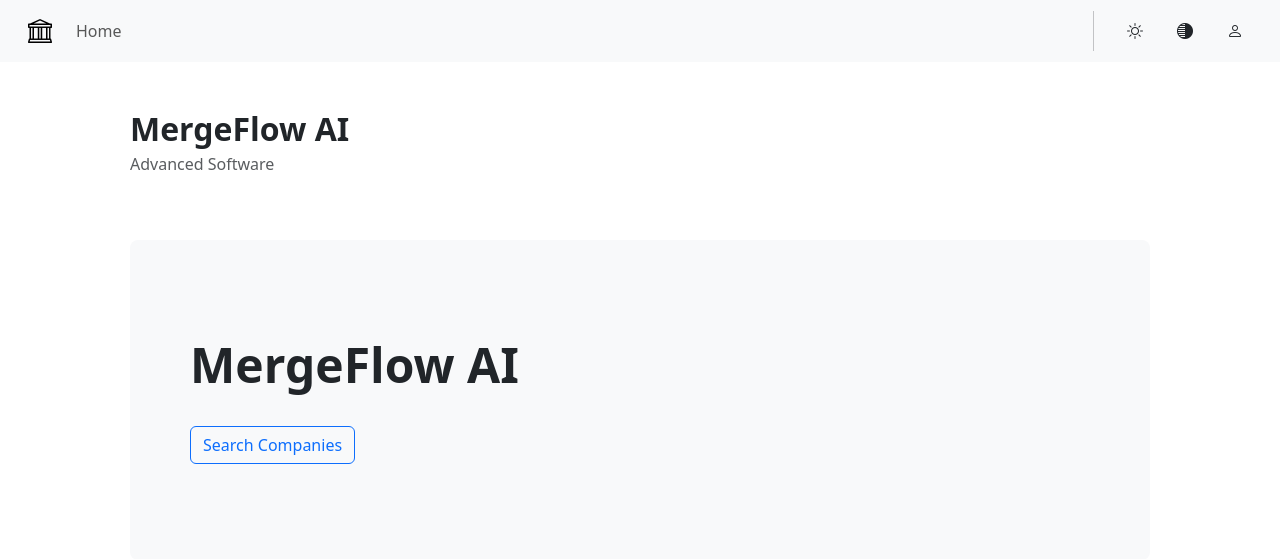
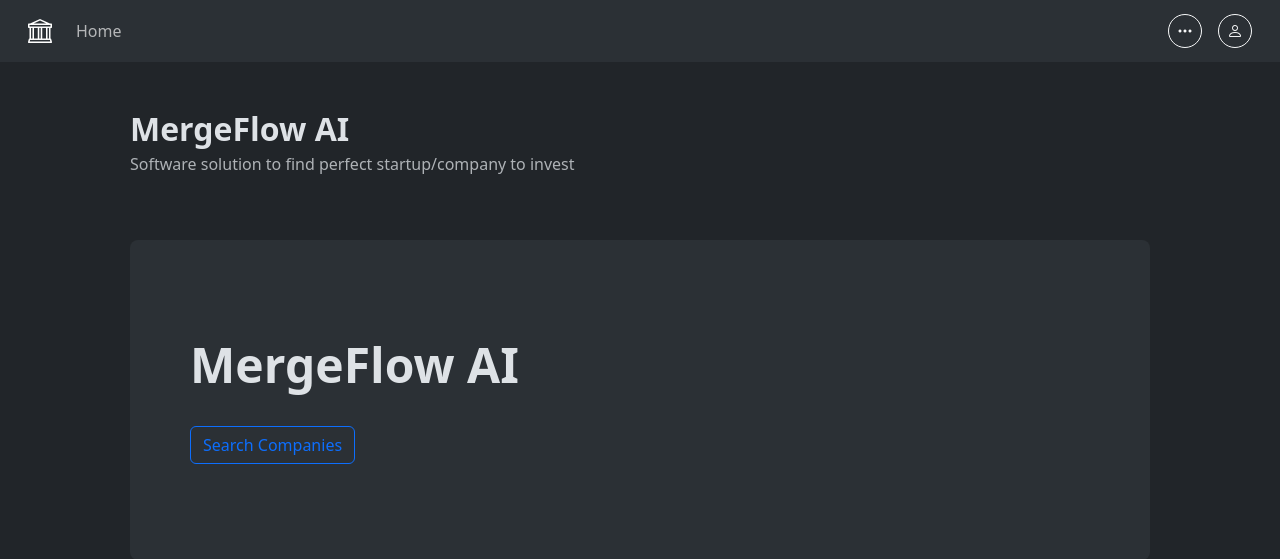
Before and after one commit to kssndrsd/FinTech-embedding-app, a Flask app: page /home in a window 1280 px wide. Shown: the top 559 px of the page. Run offline with Flask 3, Linux system fonts and the light colour scheme; some libraries are stand-ins or nearby versions.

Commit message:
recent changes

```diff
--- a/app.py
+++ b/app.py
@@ -97,7 +97,3 @@
 @app.route("/home")
 def home():
     return render_template("home.html")
-
-@app.route("/alike")
-def alike():
-    return render_template("alike.html")
--- a/static/main.css
+++ b/static/main.css
@@ -1,4 +1,3 @@
 body {
-      font-family: 'Plus Jakarta Sans', sans-serif;
       min-height: 100%;
 }
--- a/templates/base.html
+++ b/templates/base.html
@@ -4,113 +4,27 @@
 <head>
     <meta charset="utf-8">
     <meta name="viewport" content="width=device-width, initial-scale=1">
-    <title>{{ title }}</title>
+    <title>Hackathon App</title>
     <link rel="stylesheet" href="{{ url_for('static', filename='main.css') }}">
 
     <link rel="stylesheet" href="https://cdn.jsdelivr.net/npm/bootstrap@5.3.2/dist/css/bootstrap.min.css" />
     <link rel="stylesheet" href="https://cdn.jsdelivr.net/npm/bootstrap-icons@1.11.1/font/bootstrap-icons.css" />
-
-    <link rel="preconnect" href="https://fonts.googleapis.com" />
-    <link rel="preconnect" href="https://fonts.gstatic.com" crossorigin />
-    <link rel="stylesheet" href="https://fonts.googleapis.com/css2?family=Plus+Jakarta+Sans:wght@200;300;400;500;600;700;800&display=swap" />
 </head>
 
 <body>
+
     <div class="sticky-top">
         {% include 'navbar.html' %}
     </div>
-    <!-- Main content -->
+
     <main class="container">
         <div class="m-4 p-4">{% block content %} {% endblock %}</div>
     </main>
-
-    <div class="toast-container p-3" style="position: fixed; bottom: 0; right: 0">
-        {% set timestamp = current_datetime.strftime('%H:%M') %} {% for message,
-        category in get_flashed_messages(with_categories=true) %}
-        <div class="toast" role="alert" aria-live="assertive" aria-atomic="true" id="toast-1">
-            <div
-                class="toast-header {% if category == 'success' %} bg-success {% elif category == 'error' %} bg-danger {% else %}{% endif %}">
-                <i class="bi bi-bar-chart me-2"></i>
-                <strong class="me-auto">{% if category == 'success' %} Success {% elif category == 'error'
-                    %} Error {% endif %}</strong>
-                <small class="text-body-secondary">message at: {{ timestamp }}</small>
-                <button type="button" class="btn-close" data-bs-dismiss="toast" aria-label="Close"></button>
-            </div>
-            <div class="toast-body">{{ message }}</div>
-        </div>
-        {% endfor %}
-    </div>
 
     <script src="https://stackpath.bootstrapcdn.com/bootstrap/4.5.2/js/bootstrap.min.js"></script>
     <script src="https://cdn.jsdelivr.net/npm/bootstrap@5.3.1/dist/js/bootstrap.bundle.min.js"></script>
     <script src="https://cdn.jsdelivr.net/npm/@popperjs/core@2.10.2/dist/umd/popper.min.js"></script>
 
-    <script>
-        // Select toasts by ID
-        var toastElList = [].slice.call(document.querySelectorAll(".toast"));
-        var toastList = toastElList.map(function (toastEl) {
-            var toastDelay = 3000; // Default delay
-
-            // Check the ID of the toast and set a custom delay for each ID
-            if (toastEl.id === "toast-1") {
-                toastDelay = 1000; // Set a different delay for toast-1 (3 seconds)
-            } else if (toastEl.id === "toast-2") {
-                toastDelay = 5000; // Set a different delay for toast-2 (5 seconds)
-            }
-
-            return new bootstrap.Toast(toastEl, {
-                autohide: true, // Enable autohide
-                delay: toastDelay, // Set the duration based on the condition
-            });
-        });
-        toastList.forEach((toast) => toast.show());
-    </script>
-
-    <script>
-        var tooltipTriggerList = [].slice.call(
-            document.querySelectorAll('[data-bs-toggle="tooltip"]')
-        );
-        var tooltipList = tooltipTriggerList.map(function (tooltipTriggerEl) {
-            return new bootstrap.Tooltip(tooltipTriggerEl);
-        });
-    </script>
-    <script>
-        document.getElementById('themeToggle').addEventListener('click', function () {
-            var htmlElement = document.documentElement;
-            var icon = document.getElementById('themeIcon');
-
-            if (htmlElement.getAttribute('data-bs-theme') === 'dark') {
-                // Switch to light theme
-                htmlElement.setAttribute('data-bs-theme', 'light');
-                icon.className = 'bi bi-sun';
-                localStorage.setItem('theme', 'light'); // Save theme choice
-            } else {
-                // Switch to dark theme
-                htmlElement.setAttribute('data-bs-theme', 'dark');
-                icon.className = 'bi bi-moon-fill';
-                localStorage.setItem('theme', 'dark'); // Save theme choice
-            }
-        });
-
-    </script>
-    <script>
-        window.onload = function () {
-            var htmlElement = document.documentElement;
-            var icon = document.getElementById('themeIcon');
-            var storedTheme = localStorage.getItem('theme');
-
-            // Check if a theme is stored and apply it
-            if (storedTheme) {
-                htmlElement.setAttribute('data-bs-theme', storedTheme);
-                icon.className = storedTheme === 'dark' ? 'bi bi-moon-fill' : 'bi bi-sun';
-            } else {
-                // Optional: Default setting if no theme is stored (you can remove this if it's not needed)
-                htmlElement.setAttribute('data-bs-theme', 'light');
-                icon.className = 'bi bi-sun';
-            }
-        };
-    </script>
-
 </body>
 
 </html>
--- a/templates/home.html
+++ b/templates/home.html
@@ -5,7 +5,7 @@
 <div class="d-flex align-items-end justify-content-between mb-4">
     <div>
       <h2 class="fw-semibold mb-1">MergeFlow AI</h2>
-      <p class="text-sm text-muted">Advanced Software</p>
+      <p class="text-sm text-muted">Software solution to find perfect startup/company to invest</p>
     </div>
   </div>
 
--- a/templates/navbar.html
+++ b/templates/navbar.html
@@ -1,6 +1,6 @@
 <nav class="navbar navbar-expand-lg  bg-body-tertiary">
   <div class="container-fluid">
-    <a class="navbar-brand ms-3" href="{{ url_for('index') }}">
+    <a class="navbar-brand ms-3" href="{{ url_for('home') }}">
         <i class="bi bi-bank" style="font-size: larger;"></i>
     </a>
     <button class="navbar-toggler" type="button" data-bs-toggle="collapse" data-bs-target="#navbarText"
@@ -17,50 +17,31 @@
         <!-- The end of first part of navbar -->
       </ul>
 
-      <div class="vr mx-2"></div>
-
-      <div class="btn-group pe-2 ps-3">
-        <button id="themeToggle" class="btn btn-subtle-primary rounded-5 p-2 lh-1">
-          <i id="themeIcon" class="bi bi-sun"></i>
-        </button>
-
-      </div>
-
       <div class="btn-group pe-2 ps-2 ">
-        <button type="button" class="btn btn-subtle-primary rounded-5 p-2 lh-1" data-bs-toggle="dropdown"
+        <button type="button" class="btn btn-outline-light rounded-5 p-2 lh-1" data-bs-toggle="dropdown"
           aria-expanded="false">
-          <i class="bi bi-highlights"></i>
+          <i class="bi bi-three-dots"></i>
         </button>
 
         <ul class="dropdown-menu dropdown-menu-lg-end">
-          <div class="dropdown-header">
-            <i class="bi bi-grip-horizontal"></i>
-          </div>
           <div class="m-2">
             <li>
-              <hr class="dropdown-divider">
-            </li>
-            <li>
               <a class="dropdown-item rounded-2{% if request.endpoint == 'index' %}active{% endif %}"
-                href="{{ url_for('companies_data') }}"><i class="bi bi-shadows me-2"></i>Companies</a>
+                href="{{ url_for('companies_data') }}">All Companies</a>
             </li>
             <li>
               <hr class="dropdown-divider">
             </li>
             <li>
               <a class="dropdown-item rounded-2{% if request.endpoint == 'chat_model' %}active{% endif %}"
-                href="{{ url_for('alike') }}"><i class="bi bi-home me-2"></i>M&A Finder</a>
-            </li>
-            <li>
-              <a class="dropdown-item rounded-2{% if request.endpoint == 'chat_model' %}active{% endif %}"
-                href="{{ url_for('index') }}"><i class="bi bi-home me-2"></i>Search Companies</a>
+                href="{{ url_for('index') }}">Search Companies</a>
             </li>
           </div>
         </ul>
       </div>
 
       <div class="btn-group pe-3 ps-2">
-        <button type="button" class="btn btn-subtle-primary rounded-5 p-2 lh-1" data-bs-toggle="dropdown"
+        <button type="button" class="btn btn-outline-light rounded-5 p-2 lh-1" data-bs-toggle="dropdown"
           aria-expanded="false">
           <i class="bi bi-person"></i>
         </button>
@@ -81,12 +62,6 @@
                 href="#"><i class="bi bi-person me-2"></i>Profile</a>
             </li>
             <li>
-              <a class="dropdown-item rounded-2" href="#"><i class="bi bi-gear me-2"></i>Settings</a>
-            </li>
-            <li>
-              <hr class="dropdown-divider">
-            </li>
-            <li>
               <a class="dropdown-item rounded-2 dropdown-item-danger d-flex gap-2 align-items-center"
                 href="#"><i class="bi bi-box-arrow-in-left"></i> Logout</a>
             </li>
```
Also changed, not shown: embedings.py (+1 -7 lines), templates/alike.html (deleted, +0 -65 lines), README.md.
